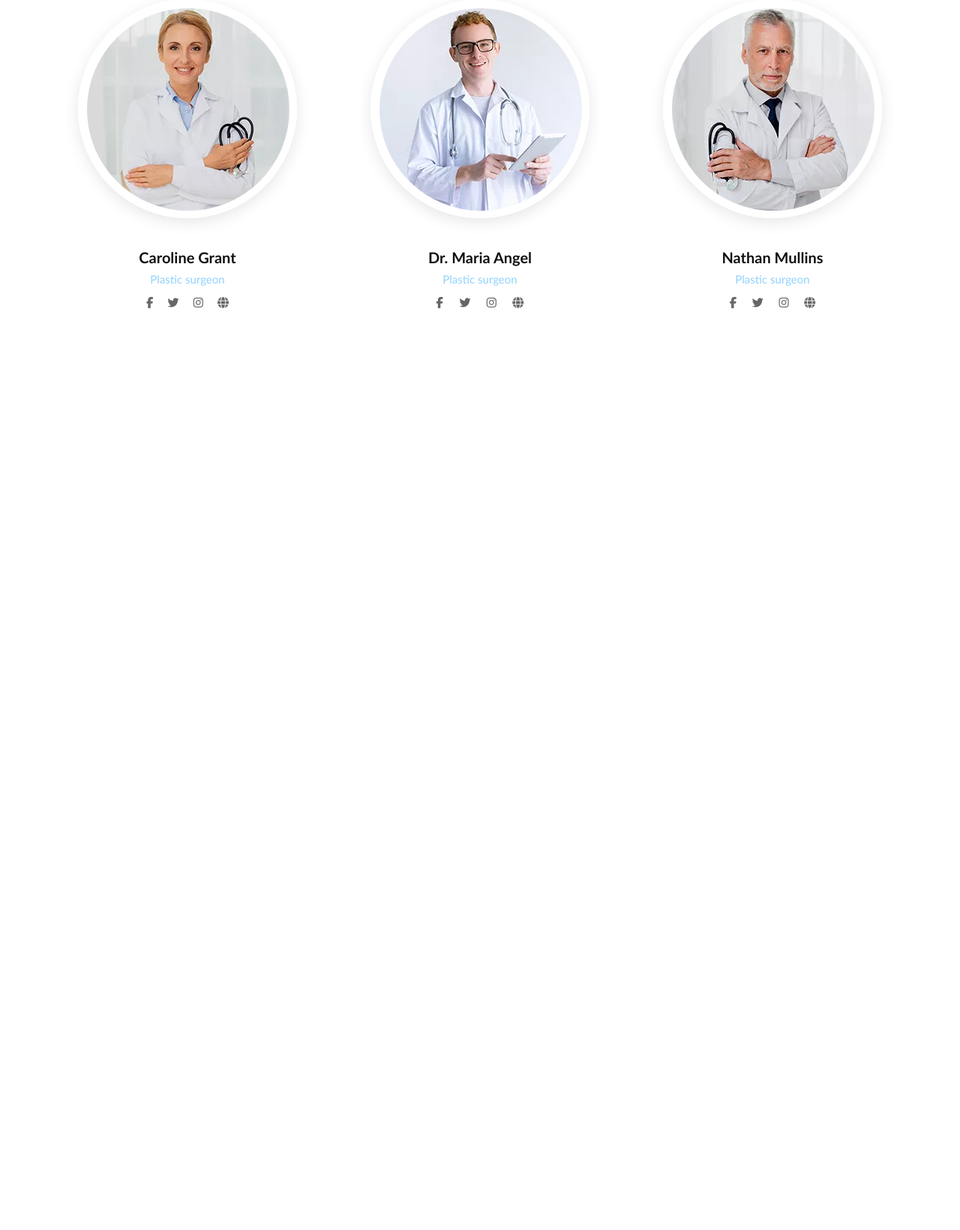
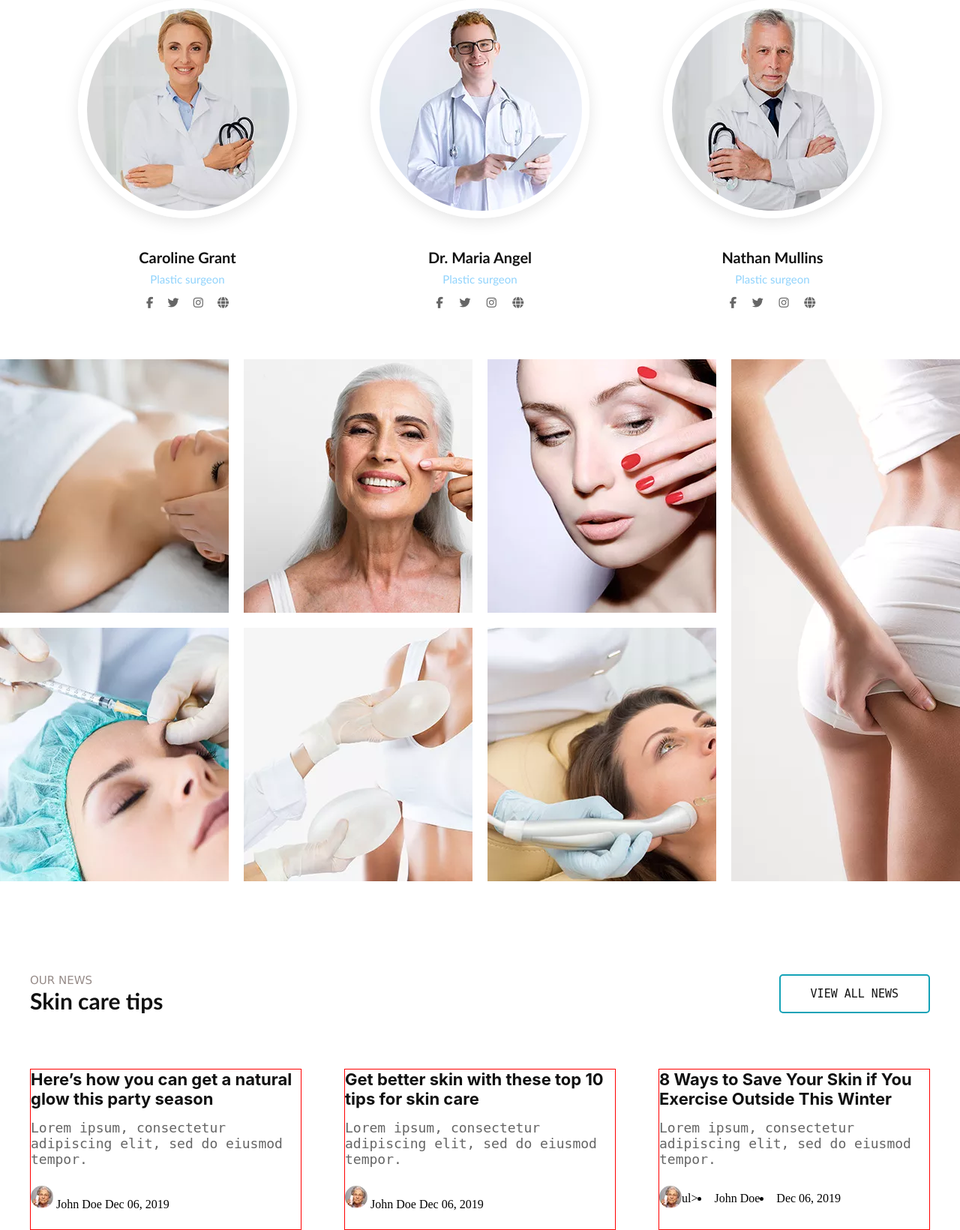
Before and after one commit to ElgunIsfendiyarli/layihe, a PHP site: page / in a window 1280 px wide. Shown: the part 2593-4233 px from the top of the page at 75% size. Before the commit the page ends 3004 px from the top, so only its background shows below. Run offline with PHP 8.4, Linux system fonts and the light colour scheme; some libraries are stand-ins or nearby versions.

Commit message:
16.06.21

```diff
--- a/index.css
+++ b/index.css
@@ -717,12 +717,12 @@
     color: #666666;
     font-size: 15px;
 }
-.pictures{
+.picture{
     display: grid;
     grid-template-columns: auto auto auto auto;
-    grid-template-rows: auto auto;
-    grid-column-gap: 10px;
-    grid-row-gap: 10px;
+    grid-template-rows: 338px 338px;
+    grid-column-gap: 20px;
+    grid-row-gap: 20px;
 }
 
 .col_end{
@@ -731,6 +731,97 @@
     grid-column-start: 4;
     grid-column-end: 5;
 }
+.lost{
+    background-repeat: no-repeat;
+    background-size: cover;
+}
+.col_start{
+    background-image: url(img/gallery-1.jpg);
+}
+.col_2{
+    background-image: url(img/gallery-2.jpg);
+}
+.col_3{
+    background-image: url(img/gallery-3.jpg);
+}
+.col_4{
+    background-image: url(img/gallery-5.jpg);
+}
+.col_5{
+    background-image: url(img/gallery-6.jpg);
+}
+.col_6{
+    background-image: url(img/gallery-7.jpg);
+}
+.col_end{
+    background-image: url(img/gallery-4.jpg);
+}
+.care_tips{
+    padding-top: 50px;
+}
+.care_t {
+    height: 200px;
+    display: flex;
+    justify-content: space-between;
+    align-items: center;
+}
+.car_left p {
+    font-family: "Lucida Sans", "Lucida Sans Regular", "Lucida Grande", "Lucida Sans Unicode", Geneva, Verdana,
+        sans-serif;
+    color: #968B88;
+    font-size: 15px;
+}
+.car_left h3 {
+    font-family: "Gill Sans", "Gill Sans MT", Calibri, "Trebuchet MS", sans-serif;
+    color: #111111;
+    font-size: 30px;
+}
+.car_right a {
+    text-decoration: none;
+    border-radius: 5px;
+    border: 2px solid #13a2b7;
+    padding: 15px 40px 15px 40px;
+    color: #111111;
+    font-family: monospace;
+    font-size: 15px;
+}
+.ts_f{
+    display: flex;
+    justify-content: space-between;
+}
+.exercise{
+    width: 360px;
+    height: 213px;
+    border: 1px solid red;
+}
+.exercise a{
+    font-family:-apple-system, BlinkMacSystemFont, 'Segoe UI', Roboto, Oxygen, Ubuntu, Cantarell, 'Open Sans', 'Helvetica Neue', sans-serif;
+    font-size: 22px;
+    color: #111111;
+    text-decoration: none;
+    font-weight: bold;
+}
+.exercise a:hover{
+    text-decoration: underline;
+}
+.exercise p{
+    font-family:monospace;
+    font-size: 18px;
+    color: #666666;
+    margin-top: 15px;
+    margin-bottom: 25px;
+}
+.kot{
+    display: flex;
+    align-items: center;
+}
+.exercise ul li {
+    display: inline-block;
+}
+.exercise ul li img{
+    border-radius: 50%;
+}
+
 /* media queries start */
 
 @media screen and (max-width: 1268px) {
--- a/index.html
+++ b/index.html
@@ -355,13 +355,62 @@
          </div>
       </div>
       <div class="picture">
-         <div class="lost"></div>
-         <div class="lost"></div>
-         <div class="lost"></div>
-         <div class="lost"></div>
-         <div class="lost"></div>
-         <div class="lost"></div>
+         <div class="lost col_start"></div>
+         <div class="lost col_2"></div>
+         <div class="lost col_3"></div>
+         <div class="lost col_4"></div>
+         <div class="lost col_5"></div>
+         <div class="lost col_6"></div>
          <div class="lost col_end"></div>
+      </div>
+      <div class="care_tips">
+         <div class="wrapper">
+            <div class="care_t">
+               <div class="car_left">
+                  <p>OUR NEWS</p>
+                  <h3>Skin care tips</h3>
+               </div>
+               <div class="car_right">
+                  <a href="contact.html">VIEW ALL NEWS</a>
+               </div>
+            </div>
+         </div>
+      </div>
+      <div class="tips_for">
+         <div class="wrapper">
+            <div class="ts_f">
+               <div class="exercise">
+                  <a href="">Here’s how you can get a natural glow this party season</a>
+                  <p>Lorem ipsum, consectetur adipiscing elit, sed do eiusmod tempor.</p>
+                  <ul>
+                     <li><img src="img/xblog-author.jpg" alt=""></li>
+                     <li>John Doe</li>
+                     <li>Dec 06, 2019</li>
+                  </ul>
+               </div>
+               <div class="exercise">
+                  <a href="">Get better skin with these top 10 tips for skin care</a>
+                  <p>Lorem ipsum, consectetur adipiscing elit, sed do eiusmod tempor.</p>
+                  <ul>
+                     <li><img src="img/xblog-author.jpg" alt=""></li>
+                     <li class="rr">John Doe</li>
+                     <li class="rr">Dec 06, 2019</li>
+                  </ul>
+               </div>
+               <div class="exercise">
+                  <a href="">8 Ways to Save Your Skin if You Exercise Outside This Winter</a>
+                  <p>Lorem ipsum, consectetur adipiscing elit, sed do eiusmod tempor.</p>
+               <div class="kot">
+                  <ul>
+                     <li><img src="img/xblog-author.jpg" alt=""></li>
+                  </ul>ul>
+                     <li>John Doe</li>
+                     <li>Dec 06, 2019</li>
+                  </ul>
+               </div>
+               </div>
+            </div>
+         </div>
       </div>
    </div>
    <script>
```
Also changed, not shown: other parts of index.css (+33 -0 lines), img/gallery-1.jpg (added), img/gallery-2.jpg (added), img/gallery-3.jpg (added), img/gallery-4.jpg (added), img/gallery-5.jpg (added), img/gallery-6.jpg (added), img/gallery-7.jpg (added), img/xblog-author.jpg (added).
